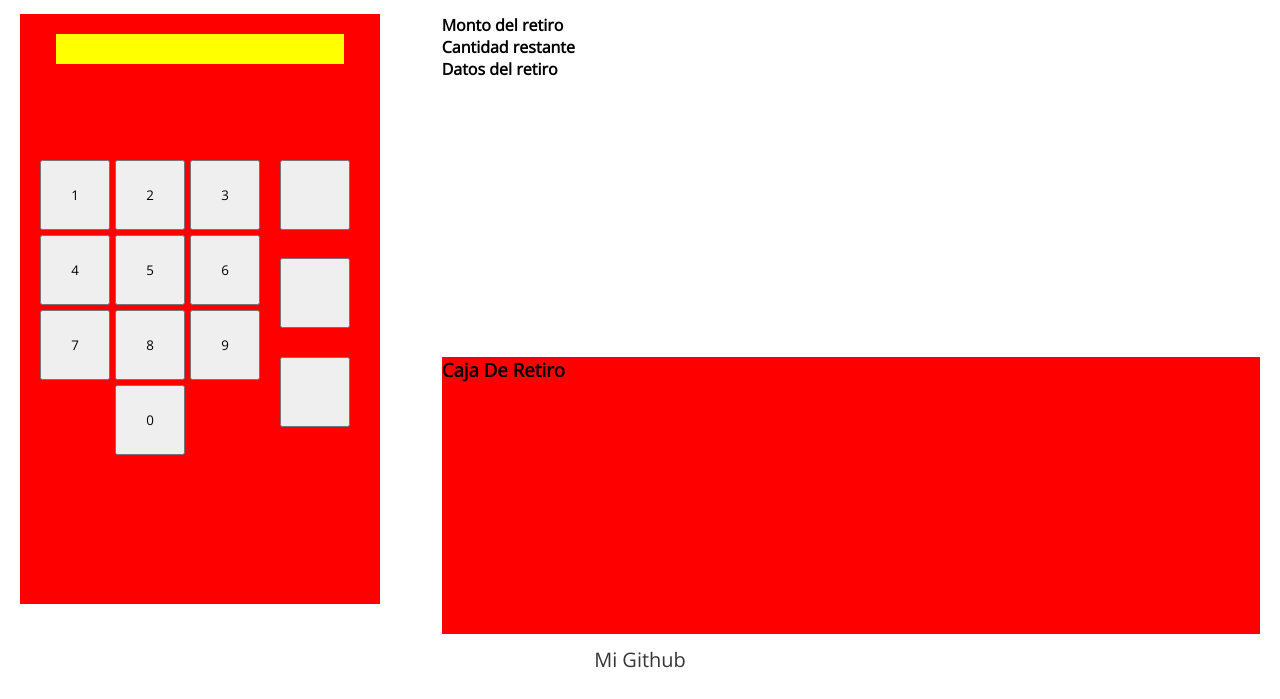
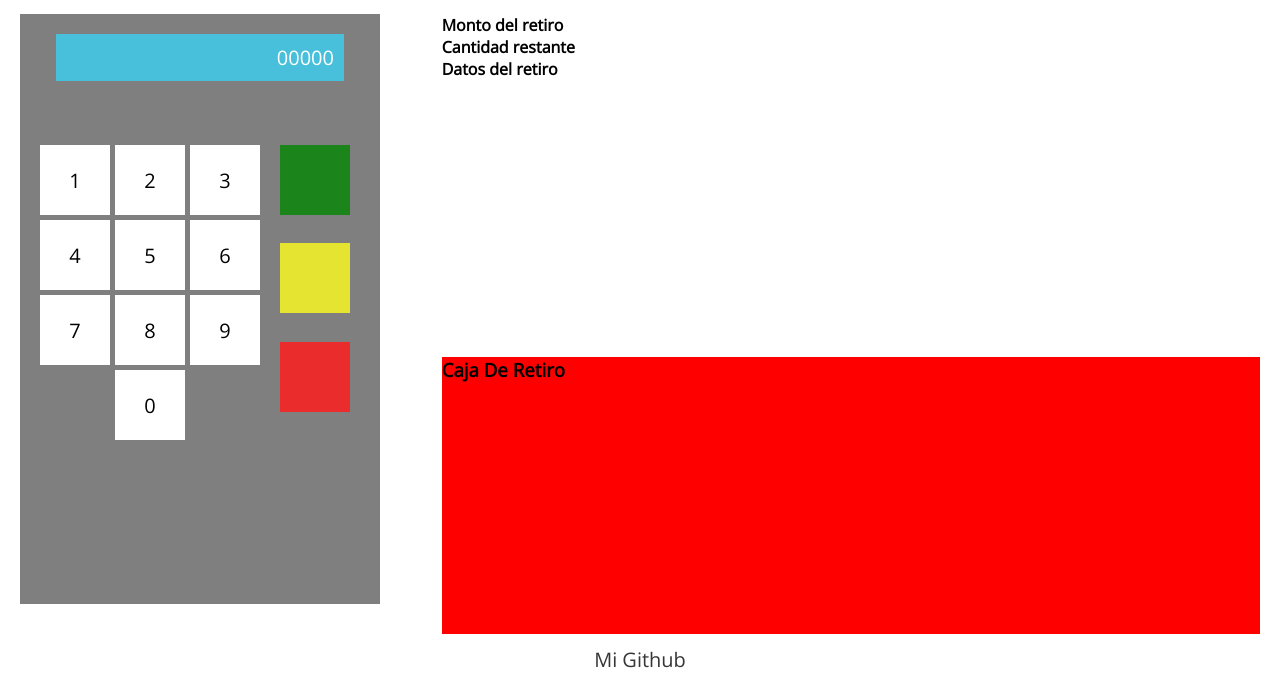
Before and after one commit to edex-13/cajero-automatico, a website: page index.html in a window 1280 px wide. Shown: the part 101-800 px from the top of the page. Drawn offline with nearby package versions, Linux system fonts and the light colour scheme.

Commit message:
estilos del cajero

```diff
--- a/index.html
+++ b/index.html
@@ -18,7 +18,7 @@
       <main class="container">
          <div class="container__cajero">
             <div class="container__cajero__pantalla">
-               <p class="cajero__pantalla" id="pantalla"></p>
+               <p class="cajero__pantalla" id="pantalla">00000</p>
             </div>
             <div class="container__cajero__teclado">
                <div class="cajero__teclas_n">
--- a/src/styles/styles.css
+++ b/src/styles/styles.css
@@ -35,7 +35,7 @@
 .container__cajero {
    width: 320px;
    max-height: 550px;
-   background-color: red;
+   background-color: rgba(0, 0, 0,.5);
    grid-row: 1/3;
    display: flex;
    flex-direction: column;
@@ -44,9 +44,15 @@
 }
 .container__cajero__pantalla {
    width: 90%;
-   min-height: 30px;
-   background-color: yellow;
-   margin-bottom: 30%;
+   min-height: 40px;
+   background-color: #48c0db;
+   margin-bottom: 20%;
+}
+.cajero__pantalla{
+   margin: 10px;
+   color: var(--color-white);
+   text-align: right;
+   font-size: 20px;
 }
 .container__cajero__teclado {
    display: grid;
@@ -58,14 +64,22 @@
    grid-template-columns: 70px 70px 70px;
    grid-template-rows: 70px 70px 70px 70px;
    grid-gap: 5px;
+
 }
 .btn__cajero__numeros {
-   justify-self: stretch;
-   align-self: stretch;
+   background-color: #ffffff;
+   border: none;
+   cursor: pointer;
+   font-size: 20px;
+
+}
+.btn__cajero__numeros:hover{
+   border: 1px solid #807f7f
 }
 .btn__cajero__numeros:last-child {
    grid-column: 2 / 3;
 }
+
 .cajero__teclas__aciones {
    display: grid;
    grid-template-rows: repeat(3, 1fr);
@@ -73,6 +87,19 @@
 .btn__cajero__acciones {
    width: 70px;
    height: 70px;
+   border: none;
+}
+.btn__cajero__acciones:hover{
+   cursor: pointer;
+}
+.btn__cajero__acciones--aceptar{
+   background-color: #1b851b;;
+}
+.btn__cajero__acciones--borrar{
+   background-color: #e4e431;
+}
+.btn__cajero__acciones--eliminarTodo{
+   background-color: #ea2c2c;
 }
 
 .container__datos {
```
